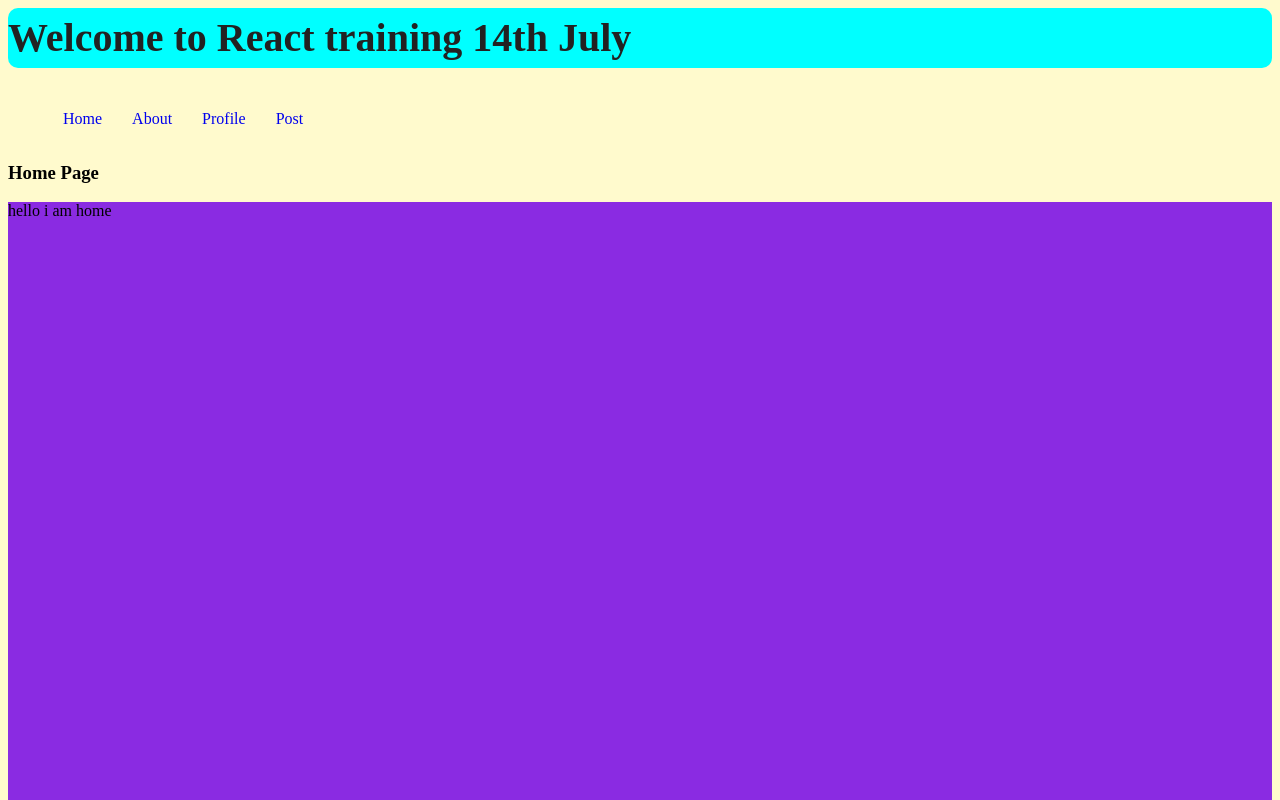
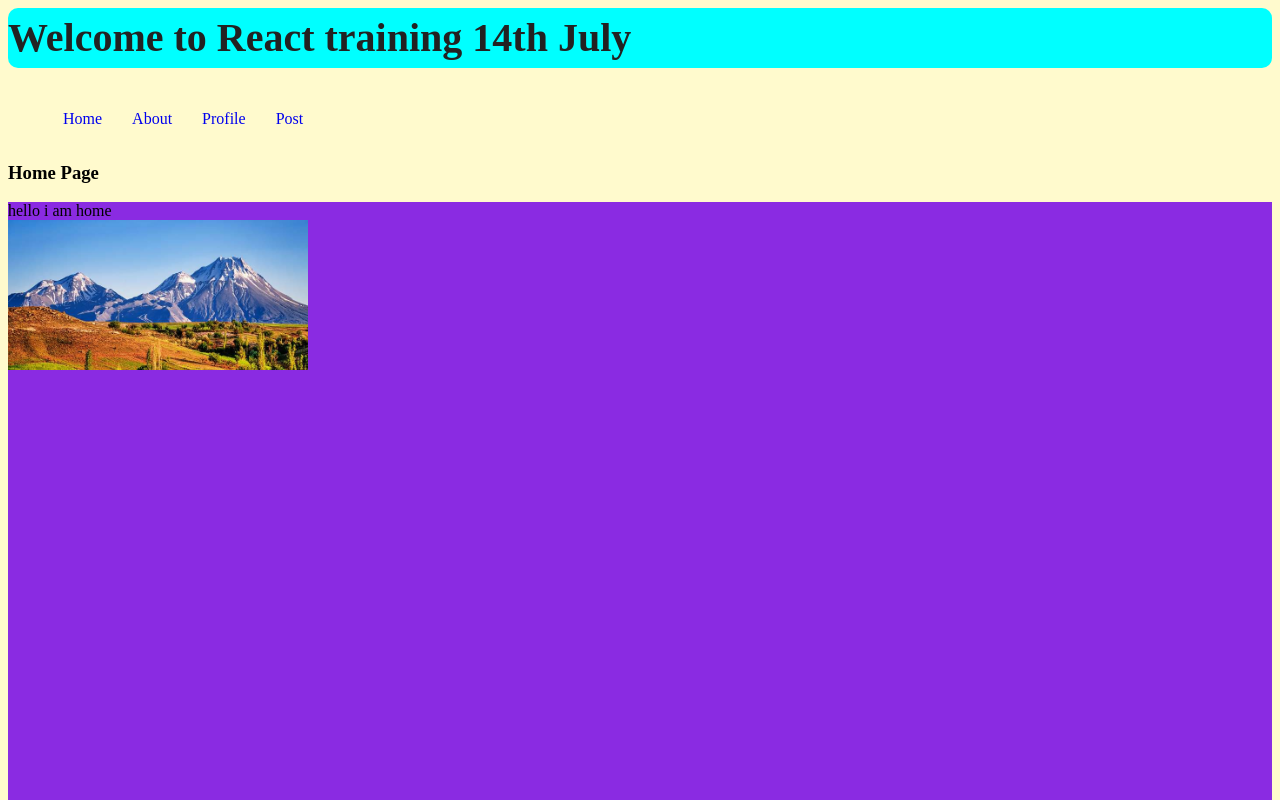
Before and after one commit to balramsinghindia/react-architecture, a React app: page / in a window 1280 px wide. Shown: the top 800 px of the page. Built offline with nearby package versions, Linux system fonts and the light colour scheme.

Commit message:
Image loaded configured using css

```diff
--- a/src/components/pages/Home.jsx
+++ b/src/components/pages/Home.jsx
@@ -9,6 +9,7 @@
             <h3>Home Page</h3>
             <div className="home">
                 hello i am home
+                <div className="mountain"></div>
             </div>
         </>
     );
--- a/src/scss/index.scss
+++ b/src/scss/index.scss
@@ -60,3 +60,10 @@
     height: 1500px;
     background-color:yellowgreen;
 }
+
+.mountain {
+    background-image: url("../images/mountain.jpg");
+    width: 300px;
+    min-height: 150px;
+    background-size: cover;
+}
--- a/webpack.config.js
+++ b/webpack.config.js
@@ -25,6 +25,10 @@
                 use: {
                     loader: 'babel-loader'
                 }
+            },
+            {
+                test: /\.(png|jpe?g|gif|svg)$/i,
+                type: 'asset/resource',
             }
         ]
     },
```
Also changed, not shown: src/images/mountain.jpg (added), 1 other file (tests, documents, lock files or other folders).
